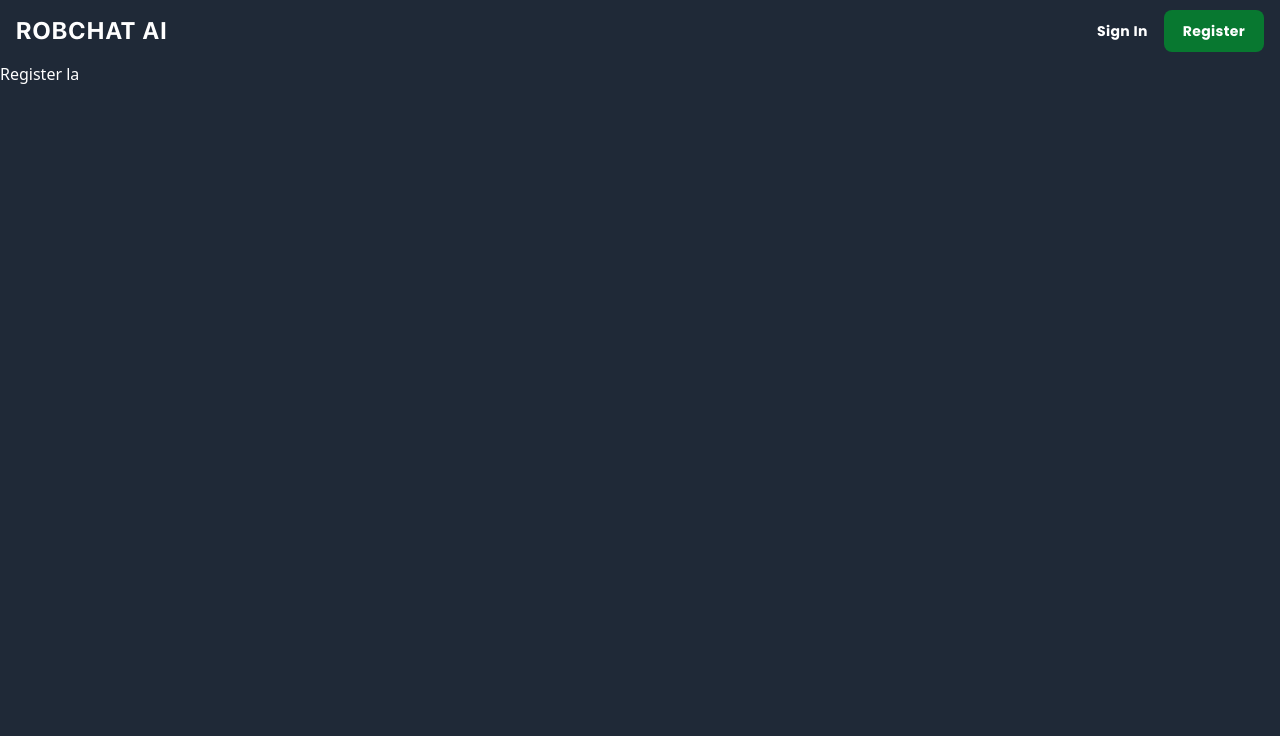
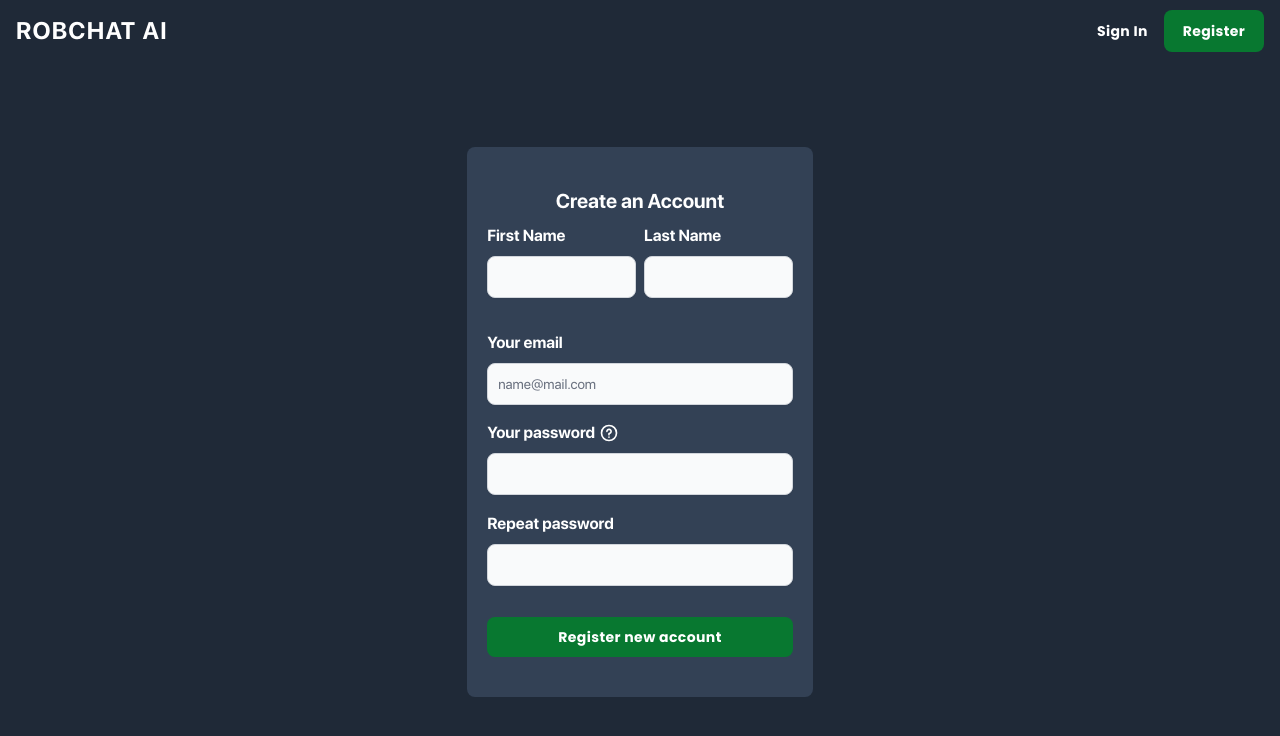
Before and after one commit to falarion08/Conyo-Chatbot-AI, a Next.js app in the folder chatbot/: page /register in a window 1280 px wide. Shown: the top 736 px of the page. Built offline with nearby package versions, Linux system fonts and the light colour scheme.

Commit message:
Updated UI for registration form and added form validation using zod

```diff
--- /dev/null
+++ b/chatbot/dbconfig.ts
@@ -0,0 +1,22 @@
+// Import the functions you need from the SDKs you need
+import { initializeApp } from "firebase/app";
+import { getAnalytics } from "firebase/analytics";
+import { getFirestore } from "@firebase/firestore";
+// TODO: Add SDKs for Firebase products that you want to use
+// https://firebase.google.com/docs/web/setup#available-libraries
+
+// Your web app's Firebase configuration
+// For Firebase JS SDK v7.20.0 and later, measurementId is optional
+const firebaseConfig = {
+  apiKey: process.env.DB_KEY,
+  authDomain: process.env.DB_AUTHDOMAIN,
+  projectId: process.env.DB_PROJECT_ID,
+  storageBucket: process.env.DB_STORAGEBUCKET,
+  messagingSenderId: String(process.env.DB_MESSAGING_SENDER_ID),
+  appId: process.env.DB_APP_ID,
+  measurementId: process.env.DB_MEASUREMENT_ID
+};
+// Initialize Firebase
+const app = initializeApp(firebaseConfig);
+const analytics = getAnalytics(app);
+export const firestore = getFirestore(app);
--- a/chatbot/package.json
+++ b/chatbot/package.json
@@ -13,13 +13,16 @@
     "@emotion/styled": "^11.13.0",
     "@firebase/firestore": "^4.6.5",
     "@mui/material": "^5.16.7",
+    "@types/bcryptjs": "^2.4.6",
+    "bcryptjs": "^2.4.3",
     "firebase": "^10.12.5",
     "flowbite": "^2.5.1",
     "flowbite-react": "^0.10.1",
     "llamaai": "^1.0.4",
     "next": "14.2.5",
     "react": "^18",
-    "react-dom": "^18"
+    "react-dom": "^18",
+    "zod": "^3.23.8"
   },
   "devDependencies": {
     "@types/node": "^20",
--- /dev/null
+++ b/chatbot/src/app/login/actions.ts
@@ -0,0 +1,4 @@
+
+export function loginUserForm(){
+
+}
--- a/chatbot/src/app/login/page.tsx
+++ b/chatbot/src/app/login/page.tsx
@@ -1,7 +1,7 @@
-import { loginUser } from "@/utils/userActions"
+"use client";
 import { Button, Label, TextInput } from "flowbite-react";
 import Link from "next/link";
-
+import { loginUserForm } from "./actions";
 
 export default function Login() {
     return (
@@ -10,7 +10,7 @@ export default function Login() {
                 <div className="bg-slate-700 rounded-lg min-w-72 w-[27vw]  px-5 pt-10 pb-20">
                     <p className="text-center font-sfpro font-bold text-xl mb-[10%]">Sign into your account</p>
 
-                    <form action={loginUser} id="login-form" className="flex flex-col gap-6">
+                    <form action={loginUserForm} id="login-form" className="flex flex-col gap-6">
 
                         <div>
                             <Label htmlFor="username" value="Username" className="text-white font-sfpro font-bold  " />
@@ -23,7 +23,7 @@ export default function Login() {
                         <Button color="regularTheme" className="mt-[5%]" type="submit">Sign In</Button>
                     </form>
                 </div>
-                    <p className="font-sfpro tracking-wide absolute bottom-10 text-sm text-center w-full">Don‘t have an Account? <Link className=" text-blue-500 hover:text-blue-400 active:text-blue-500 underline" href={"/register"}>Create an Account</Link></p>
+                    <p className="font-sfpro tracking-wide absolute bottom-10 text-sm text-center w-full">Don't have an Account? <Link className=" text-blue-500 hover:text-blue-400 active:text-blue-500 underline" href={"/register"}>Create an Account</Link></p>
             </div>
 
         </div>
--- /dev/null
+++ b/chatbot/src/app/register/action.ts
@@ -0,0 +1,20 @@
+'use server';
+import { firestore } from "../../../dbconfig";
+import { RegistrationFormSchema } from "@/utils/definitions";
+import { RegisterError } from "@/utils/types";
+
+export async function validate(formData:FormData){
+    // Validate fields
+    const validationResult = RegistrationFormSchema.safeParse({
+        firstName: formData.get("first-name"),
+        lastName:formData.get("last-name"),
+        email:formData.get("email"),
+        password:formData.get('password'),
+        confirmPassword:formData.get("repeat-password")
+    });
+    if (!validationResult.success){
+
+        return {errors:validationResult.error.flatten().fieldErrors}
+    }
+
+}
--- a/chatbot/src/app/register/page.tsx
+++ b/chatbot/src/app/register/page.tsx
@@ -1,7 +1,91 @@
-export default function Page(){
+"use client";
+
+import { Button, Checkbox, Label, TextInput, Tooltip } from "flowbite-react";
+import Link from "next/link";
+import { Flowbite } from "flowbite-react";
+import customTheme from "@/utils/customTheme";
+import { validate } from "./action";
+import { useState } from "react";
+import { RegisterError } from "@/utils/types";
+
+
+export default function Page() {
+
+    const [isLoading, setIsLoading] = useState<Boolean>(false);
+    const [error, setError] = useState<RegisterError | undefined>();
+
+    async function registerUserForm(formData: FormData) {
+        const error = await validate(formData);
+        setError(error?.errors);
+
+        if (error !== undefined) {
+
+        } else {
+            setError(undefined);
+        }
+    }
+
     return (
-        <>
-        <p> Register la</p>
-        </>
+        <div className="min-h-[90vh] flex justify-center items-center">
+            <div className="bg-slate-700 rounded-lg min-w-72 w-[27vw]  px-5 pt-10 pb-10 my-10">
+                <h1 className="font-bold font-sfpro text-xl text-center mb-2">Create an Account</h1>
+
+                <form action={registerUserForm} id="register-form" className="flex max-w-md flex-col gap-4">
+                    <div className="flex gap-2">
+                        <div className="flex-1">
+                            <div className="mb-2 block">
+                                <Label color={"white"} className="font-sfpro font-bold text-base" htmlFor="first-name" value="First Name" />
+                            </div>
+                            <TextInput name="first-name" className="font-sfpro" id="first-name" type="text" shadow />
+                        </div>
+                        <div className="flex-1">
+                            <div className="mb-2 block">
+                                <Label color={"white"} className="font-sfpro font-bold text-base" htmlFor="last-name" value="Last Name" />
+                            </div>
+                            <TextInput name="last-name" className="font-sfpro" id="last-name" type="text" shadow />
+                        </div>
+
+                    </div>
+                    <h1 className="text-xs font-light font-poppins whitespace-pre-wrap  text-red-500">{error?.firstName ? error.firstName : error?.lastName && error.lastName}</h1>
+
+                    <div>
+                        <div className="mb-2 block">
+                            <Label color={"white"} className="font-sfpro font-bold text-base" htmlFor="email2" value="Your email" />
+                            <span className="text-xs font-light font-poppins whitespace-pre-wrap  text-red-500 ml-5">{error?.email}</span>
+
+                        </div>
+                        <TextInput name="email" className="font-sfpro" id="email2" type="email" placeholder="name@mail.com" shadow />
+                    </div>
+                    <div>
+                        <div className="mb-2 flex flex-row items-center">
+                            <Label color={"white"} className="font-sfpro font-bold text-base" htmlFor="password2" value="Your password" />
+                            <Tooltip className=" whitespace-pre-wrap text-xs font-poppins" content={`
+Password must be:
+- Minimum of 8 characters
+- Maximum of 64 characters
+- Must contain at least 1 lowercase english character
+- Must contain at least 1 uppercase english character
+- Must contain at least 1 special character
+                            `}>
+                                <svg className="w-5 h-5 ml-1 text-white" aria-hidden="true" xmlns="http://www.w3.org/2000/svg" width="24" height="24" fill="none" viewBox="0 0 24 24">
+                                    <path stroke="currentColor" stroke-linecap="round" stroke-linejoin="round" stroke-width="2" d="M9.529 9.988a2.502 2.502 0 1 1 5 .191A2.441 2.441 0 0 1 12 12.582V14m-.01 3.008H12M21 12a9 9 0 1 1-18 0 9 9 0 0 1 18 0Z" />
+                                </svg>
+                            </Tooltip>
+                        </div>
+                        <TextInput name="password" className="font-sfpro" id="password2" type="password" min={"8"} shadow />
+                        <span className="text-xs font-light font-poppins whitespace-pre-wrap  text-red-500">{error?.password}</span>
+                    </div>
+                    <div>
+                        <div className="mb-2 block">
+                            <Label color={"white"} className="font-sfpro font-bold text-base" htmlFor="repeat-password" value="Repeat password" />
+                            <span className="text-xs font-light font-poppins whitespace-pre-wrap  text-red-500 ml-5">{error?.confirm}</span>
+                        </div>
+                        <TextInput name="repeat-password" className="font-sfpro" id="repeat-password" type="password" min={8} shadow />
+                    </div>
+
+                    <Button type="submit" color="regularTheme" className="mt-[5%]">Register new account</Button>
+                </form>
+            </div>
+        </div>
     )
 }
--- a/chatbot/src/utils/definitions.ts
+++ b/chatbot/src/utils/definitions.ts
@@ -1,4 +1,18 @@
-type User = {
-    username: string,
-    password:string,
-}
+import {z} from "zod"
+
+export const RegistrationFormSchema = z.object({
+    firstName: z.string().regex(new RegExp("^[a-zA-z ,.'-]{2,256}$"),{message:"Minimum of 2 characters and maximum of 256 characters"}),
+    lastName:z.string().regex(new RegExp("^[a-zA-z ,.'-]{2,256}$"),{message:"Minimum of 2 characters and maximum of 256 characters"}),
+    email: z.string().email({message:"Invalid email address"}),
+    password: z.string().regex(new RegExp("^(?=.*?[A-Z])(?=.*?[a-z])(?=.*?[0-9])(?=.*?[#?.!@$%^&*-]).{8,64}$"),
+`Password must be:
+- Minimum of 8 characters
+- Maximum of 64 characters
+- Must contain at least 1 lowercase english character
+- Must contain at least 1 uppercase english character
+- Must contain at least 1 special character`),
+    confirmPassword : z.string(),
+}).refine((data) => data.password === data.confirmPassword, {
+    message: "Passwords don't match",
+    path: ["confirm"], // path of error
+  });
--- /dev/null
+++ b/chatbot/src/utils/types.ts
@@ -0,0 +1,8 @@
+export interface RegisterError {
+        firstName?: string[] | undefined;
+        lastName?: string[] | undefined;
+        email?: string[] | undefined;
+        password?: string[] | undefined;
+        confirmPassword?: string[] | undefined;
+        confirm?:string[] | undefined;
+}
--- a/chatbot/src/utils/userActions.ts
+++ /dev/null
@@ -1,5 +0,0 @@
-"use server";
-export async function loginUser(formData: FormData){
-    console.log(formData);
-
-}
```
